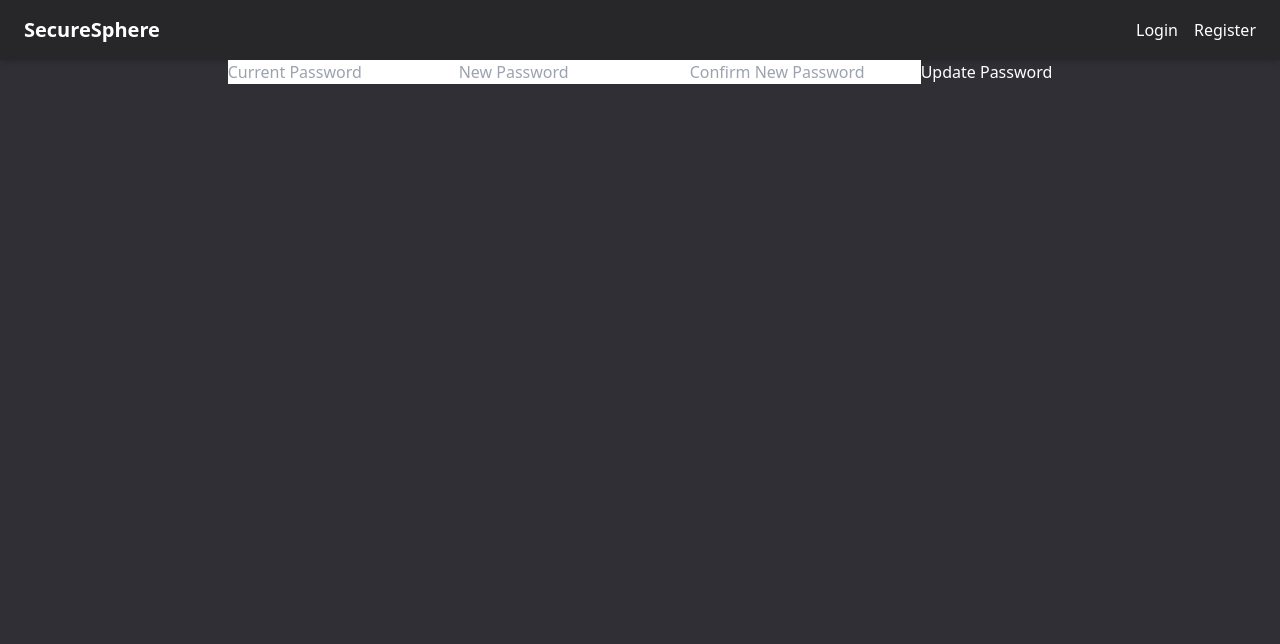
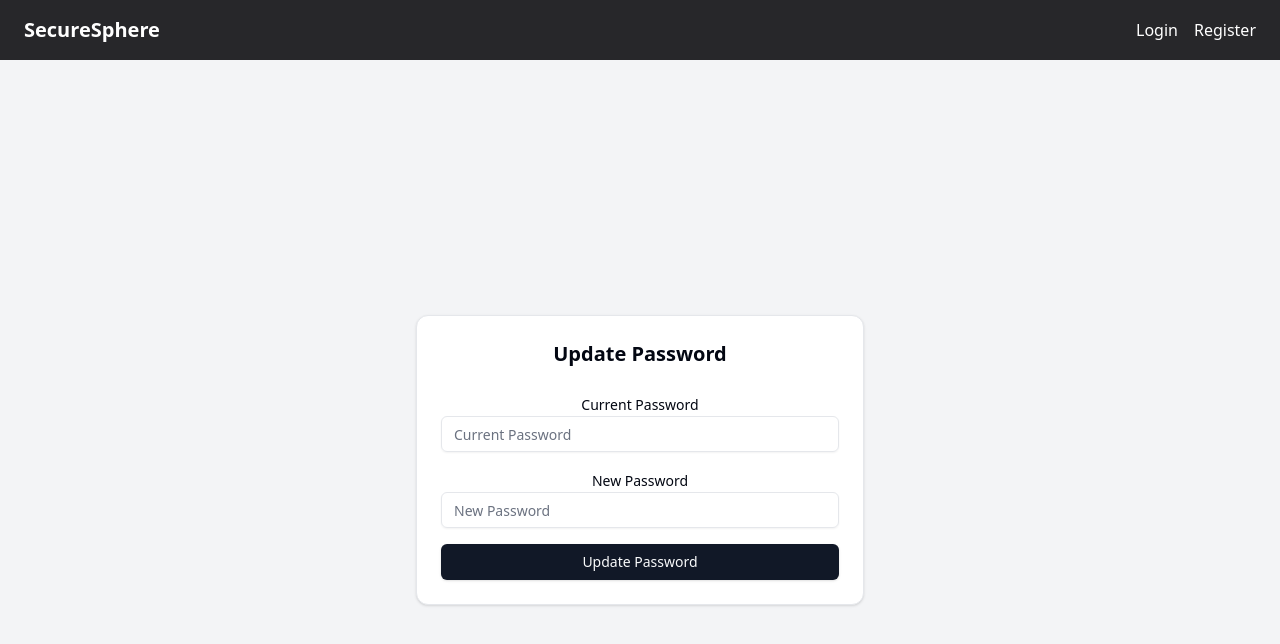
Before and after one commit to ShubhamRana555/SecureSphere, a React (Vite) app in the folder secure_sphere/: page /update-password in a window 1280 px wide. Shown: the top 644 px of the page. Built offline with nearby package versions, Linux system fonts and the light colour scheme.

Commit message:
Basic layout of  DeactivateAccount, DeleteAccount, UpdatePassword page.

```diff
--- a/secure_sphere/src/pages/DeactivateAccount.jsx
+++ b/secure_sphere/src/pages/DeactivateAccount.jsx
@@ -1,32 +1,39 @@
+import { Button } from "@/components/ui/button.jsx";
+import { Card, CardContent, CardHeader } from "@/components/ui/card.jsx";
 import axios from "axios";
-import { useAuthStore } from "../store/authStore";
-import { useNavigate } from "react-router-dom";
+import { useState } from "react";
 
 export default function DeactivateAccount() {
-  const { token, logout } = useAuthStore();
-  const navigate = useNavigate();
+  const [msg, setMsg] = useState(null);
+  const [loading, setLoading] = useState(false);
 
   const handleDeactivate = async () => {
-    const confirm = window.confirm("Are you sure you want to deactivate your account?");
-    if (!confirm) return;
-
+    setLoading(true);
     try {
-      await axios.delete("/user/me/deactivate-account", {
-        headers: {
-          Authorization: `Bearer ${token}`,
-        },
-      });
-      logout();
-      navigate("/login");
+      await axios.patch("/users/me/deactivate");
+      setMsg("Account deactivated successfully.");
     } catch (err) {
-      alert(err.response?.data?.message || "Deactivation failed");
+      setMsg(err.response?.data?.message || "Failed to deactivate account");
+    } finally {
+      setLoading(false);
     }
   };
 
   return (
-    <div className="deactivate">
-      <h2>Deactivate Your Account</h2>
-      <button className="border bg-red-400" onClick={handleDeactivate}>Deactivate Account</button>
+    <div className="flex items-center justify-center min-h-screen bg-muted px-4">
+      <Card className="w-full max-w-md">
+        <CardHeader className="text-center text-xl font-semibold">Deactivate Account</CardHeader>
+        <CardContent className="space-y-4">
+          <p className="text-sm text-center text-muted-foreground">
+            Temporarily deactivate your account. You can reactivate it anytime by logging in again.
+          </p>
+          {msg && <p className="text-sm text-center">{msg}</p>}
+
+          <Button onClick={handleDeactivate} disabled={loading} className="w-full bg-yellow-600 hover:bg-yellow-700">
+            {loading ? "Processing..." : "Deactivate Account"}
+          </Button>
+        </CardContent>
+      </Card>
     </div>
   );
 }
--- a/secure_sphere/src/pages/DeleteAccount.jsx
+++ b/secure_sphere/src/pages/DeleteAccount.jsx
@@ -1,37 +1,53 @@
 import { useForm } from "react-hook-form";
+import { Input } from "@/components/ui/input.jsx";
+import { Button } from "@/components/ui/button.jsx";
+import { Label } from "@/components/ui/label.jsx";
+import { Card, CardContent, CardHeader } from "@/components/ui/card.jsx";
 import axios from "axios";
-import { useAuthStore } from "../store/authStore";
+import { useState } from "react";
 import { useNavigate } from "react-router-dom";
 
 export default function DeleteAccount() {
-  const { register, handleSubmit, reset } = useForm();
-  const { token, logout } = useAuthStore();
+  const { register, handleSubmit } = useForm();
+  const [msg, setMsg] = useState(null);
+  const [loading, setLoading] = useState(false);
   const navigate = useNavigate();
 
   const onSubmit = async (data) => {
-    if (data.confirm !== "DELETE") {
-      return alert("You must type 'DELETE' to confirm");
-    }
-
+    setLoading(true);
+    setMsg(null);
     try {
-      await axios.delete("/user/me/delete-account", {
-        data,
-        headers: {
-          Authorization: `Bearer ${token}`,
-        },
-      });
-      logout();
-      navigate("/register");
+      await axios.delete("/users/me", { data });
+      setMsg("Account deleted permanently.");
+      setTimeout(() => navigate("/register"), 2000);
     } catch (err) {
-      alert(err.response?.data?.message || "Account deletion failed");
+      setMsg(err.response?.data?.message || "Failed to delete account");
+    } finally {
+      setLoading(false);
     }
   };
 
   return (
-    <form onSubmit={handleSubmit(onSubmit)} className="form">
-      <p>Type <strong>DELETE</strong> to confirm account deletion.</p>
-      <input {...register("confirm")} placeholder='Type "DELETE"' />
-      <button type="submit">Delete Account</button>
-    </form>
+    <div className="flex items-center justify-center min-h-screen bg-muted px-4">
+      <Card className="w-full max-w-md">
+        <CardHeader className="text-center text-xl font-semibold">Delete Account</CardHeader>
+        <CardContent>
+          {msg && <p className="text-sm text-center mb-4">{msg}</p>}
+          <form onSubmit={handleSubmit(onSubmit)} className="space-y-4">
+            <p className="text-sm text-red-500 text-center">
+              This action is irreversible. Please confirm your password.
+            </p>
+            <div>
+              <Label htmlFor="password">Password</Label>
+              <Input type="password" {...register("password", { required: true })} placeholder="Password" />
+            </div>
+
+            <Button type="submit" className="w-full bg-red-600 hover:bg-red-700" disabled={loading}>
+              {loading ? "Deleting..." : "Delete Account"}
+            </Button>
+          </form>
+        </CardContent>
+      </Card>
+    </div>
   );
 }
--- a/secure_sphere/src/pages/UpdatePassword.jsx
+++ b/secure_sphere/src/pages/UpdatePassword.jsx
@@ -1,31 +1,52 @@
 import { useForm } from "react-hook-form";
-import { useAuthStore } from "../store/authStore";
+import { Input } from "@/components/ui/input.jsx";
+import { Button } from "@/components/ui/button.jsx";
+import { Label } from "@/components/ui/label.jsx";
+import { Card, CardContent, CardHeader } from "@/components/ui/card.jsx";
 import axios from "axios";
+import { useState } from "react";
 
 export default function UpdatePassword() {
-  const { token } = useAuthStore();
-  const { register, handleSubmit, reset } = useForm();
+  const { register, handleSubmit } = useForm();
+  const [loading, setLoading] = useState(false);
+  const [msg, setMsg] = useState(null);
 
   const onSubmit = async (data) => {
+    setLoading(true);
+    setMsg(null);
     try {
-      const response = await axios.put("/user/me/update-password", data, {
-        headers: {
-          Authorization: `Bearer ${token}`,
-        },
-      });
-      alert("Password updated!");
-      reset();
+      await axios.put("/auth/update-password", data);
+      setMsg("Password updated successfully.");
     } catch (err) {
-      alert(err.response?.data?.message || "Something went wrong");
+      setMsg(err.response?.data?.message || "Failed to update password");
+    } finally {
+      setLoading(false);
     }
   };
 
   return (
-    <form onSubmit={handleSubmit(onSubmit)} className="form">
-      <input {...register("originalPassword")} type="password" placeholder="Current Password" />
-      <input {...register("newPassword")} type="password" placeholder="New Password" />
-      <input {...register("confirmNewPassword")} type="password" placeholder="Confirm New Password" />
-      <button type="submit">Update Password</button>
-    </form>
+    <div className="flex items-center justify-center min-h-screen bg-muted px-4">
+      <Card className="w-full max-w-md">
+        <CardHeader className="text-center text-xl font-semibold">Update Password</CardHeader>
+        <CardContent>
+          {msg && <p className="text-sm text-center mb-4">{msg}</p>}
+          <form onSubmit={handleSubmit(onSubmit)} className="space-y-4">
+            <div>
+              <Label htmlFor="currentPassword">Current Password</Label>
+              <Input type="password" {...register("currentPassword", { required: true })} placeholder="Current Password" />
+            </div>
+
+            <div>
+              <Label htmlFor="newPassword">New Password</Label>
+              <Input type="password" {...register("newPassword", { required: true })} placeholder="New Password" />
+            </div>
+
+            <Button type="submit" className="w-full" disabled={loading}>
+              {loading ? "Updating..." : "Update Password"}
+            </Button>
+          </form>
+        </CardContent>
+      </Card>
+    </div>
   );
 }
```
